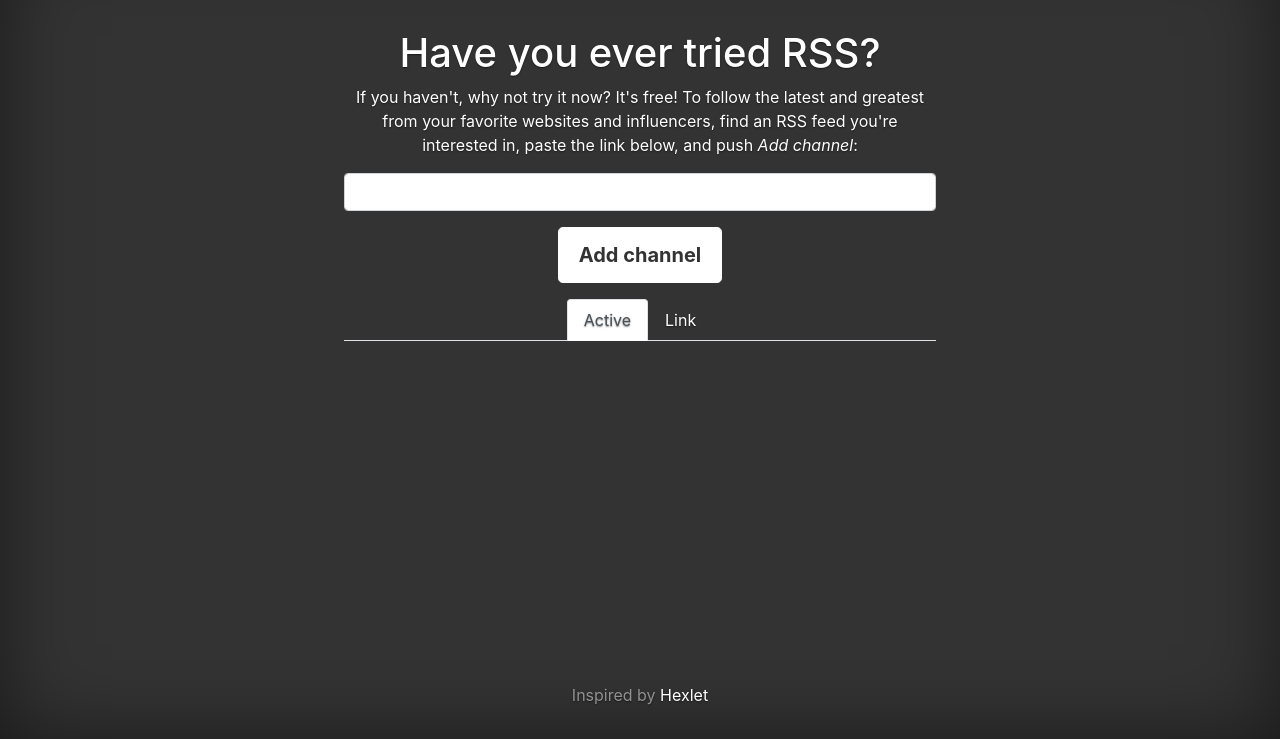
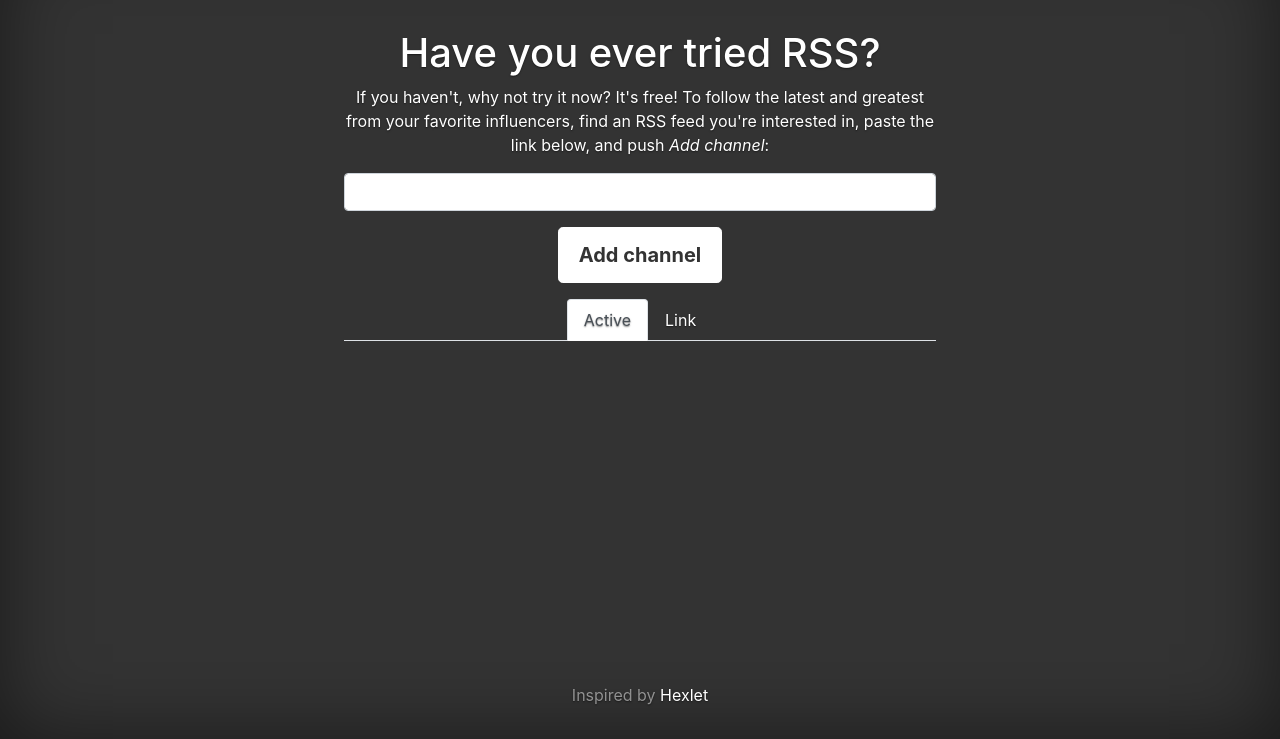
Before and after one commit to sol-un/frontend-project-lvl3, a website built with webpack: page src/template.html in a window 1280 px wide. Shown: the part 61-800 px from the top of the page. Built offline with nearby package versions, Linux system fonts and the light colour scheme; some packages are replaced by stand-ins of ours.

Commit message:
Merge changes from dev branch into main, remove the dev branch

```diff
--- /dev/null
+++ b/bin/rss-parser.js
@@ -0,0 +1,3 @@
+export default (data) => {
+  console.log(data);
+};
--- a/package.json
+++ b/package.json
@@ -27,6 +27,8 @@
     "babel-loader": "^8.1.0",
     "css-loader": "^5.0.0",
     "html-webpack-plugin": "^4.5.0",
+    "jest": "^26.6.1",
+    "jest-cli": "^26.6.1",
     "postcss-loader": "^4.0.4",
     "precss": "^4.0.0",
     "style-loader": "^2.0.0",
--- a/src/template.html
+++ b/src/template.html
@@ -54,7 +54,7 @@
 
   <main role="main" class="inner cover">
     <h1 class="cover-heading text-center">Have you ever tried RSS?</h1>
-    <p>If you haven't, why not try it now? It's free! To follow the latest and greatest from your favorite websites and influencers, find an RSS feed you're interested in, paste the link below, and push <i>Add channel</i>:</p>
+    <p>If you haven't, why not try it now? It's free! To follow the latest and greatest from your favorite influencers, find an RSS feed you're interested in, paste the link below, and push <i>Add channel</i>:</p>
     <p>
       <input type="text" class="form-control" id="inputField" />
     </p>
```
Also changed, not shown: __tests__/rss-parser.test.js (added, +5 -0 lines), 1 other file.
